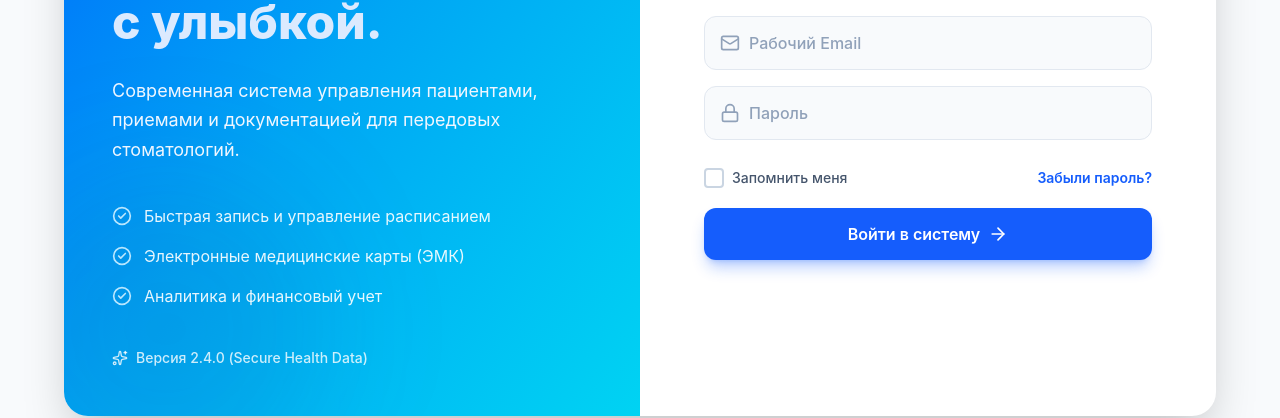
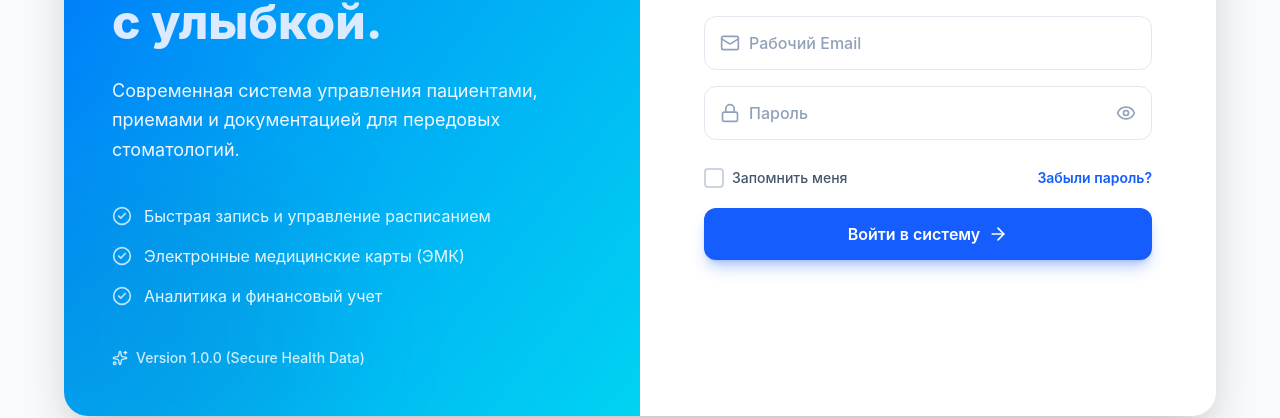
Before and after one commit to AntonLPN/crm, a React (Vite) app: page / in a window 1280 px wide. Shown: the part 352-770 px from the top of the page. Built offline with nearby package versions, Linux system fonts and the light colour scheme.

Commit message:
Add reusable `InputField` component and integrate into login form

```diff
--- a/src/LoginRegister/LoginReg.tsx
+++ b/src/LoginRegister/LoginReg.tsx
@@ -5,6 +5,7 @@ import {
     Mail, Lock, User, ShieldCheck, Stethoscope, Activity,
     ArrowRight, Sparkles, CheckCircle2
 } from 'lucide-react';
+import {InputField} from "../components/LoginRegComponents/InputField";
 
 export function App(): React.ReactElement {
     const [isLogin, setIsLogin] = React.useState<boolean>(true);
@@ -127,37 +128,32 @@ export function App(): React.ReactElement {
 function LoginForm(): React.ReactElement {
     const {t} = useTranslation();
 
+    const handleSubmit = (e: React.SubmitEvent<HTMLFormElement>) => {
+        // Предотвращаем стандартное поведение браузера (перезагрузку страницы)
+        e.preventDefault();
+        console.log('Кнопка нажата / Форма отправлена!');
+    };
+
     return (
-        <form className="space-y-5" onSubmit={(e: React.FormEvent<HTMLFormElement>) => e.preventDefault()}>
+        <form className="space-y-5" onSubmit = {handleSubmit}>
             <div className="text-center mb-8">
                 <h2 className="text-2xl font-bold text-slate-800">{t('login.title')}</h2>
                 <p className="text-slate-500 mt-2 text-sm">{t('login.subtitle')}</p>
             </div>
-
+            {/*input boxes*/}
             <div className="space-y-4">
-                <div className="relative">
-                    <div className="absolute inset-y-0 left-0 pl-4 flex items-center pointer-events-none">
-                        <Mail className="h-5 w-5 text-slate-400"/>
-                    </div>
-                    <input
+                <InputField
+                    icon={Mail}
                     type="email"
                     placeholder={t('login.email')}
-                        className="w-full pl-11 pr-4 py-3.5 bg-slate-50 border border-slate-200 rounded-xl focus:bg-white focus:border-blue-500 focus:ring-4 focus:ring-blue-500/10 transition-all outline-none text-slate-700 placeholder:text-slate-400 font-medium"
                     required
                 />
-                </div>
-
-                <div className="relative">
-                    <div className="absolute inset-y-0 left-0 pl-4 flex items-center pointer-events-none">
-                        <Lock className="h-5 w-5 text-slate-400"/>
-                    </div>
-                    <input
+                <InputField
+                    icon={Lock}
                     type="password"
                     placeholder={t('login.password')}
-                        className="w-full pl-11 pr-4 py-3.5 bg-slate-50 border border-slate-200 rounded-xl focus:bg-white focus:border-blue-500 focus:ring-4 focus:ring-blue-500/10 transition-all outline-none text-slate-700 placeholder:text-slate-400 font-medium"
                     required
                 />
-                </div>
             </div>
 
             <div className="flex items-center justify-between pt-2">
@@ -192,7 +188,7 @@ function RegisterForm(): React.ReactElement {
     const [role, setRole] = React.useState<string>('doctor');
 
     return (
-        <form className="space-y-4" onSubmit={(e: React.FormEvent<HTMLFormElement>) => e.preventDefault()}>
+        <form className="space-y-4" onSubmit={(e) => e.preventDefault()}>
             <div className="text-center mb-6">
                 <h2 className="text-2xl font-bold text-slate-800">{t('reg.title')}</h2>
                 <p className="text-slate-500 mt-2 text-sm">{t('reg.subtitle')}</p>
--- /dev/null
+++ b/src/components/LoginRegComponents/InputField.tsx
@@ -0,0 +1,52 @@
+import * as React from 'react';
+import { Eye, EyeOff, LucideIcon } from 'lucide-react';
+import { useTranslation } from 'react-i18next';
+
+interface InputFieldProps extends React.InputHTMLAttributes<HTMLInputElement> {
+    icon?: LucideIcon;
+    containerClassName?: string;
+}
+
+export const InputField: React.FC<InputFieldProps> = ({
+                                                          icon: Icon,
+                                                          containerClassName = '',
+                                                          className = '',
+                                                          type = 'text', //
+                                                          ...props
+                                                      }) => {
+    const { t } = useTranslation();
+    const [showPassword, setShowPassword] = React.useState(false);
+    const isPassword = type === 'password';
+    const inputType = isPassword && showPassword ? 'text' : type;
+
+    return (
+        <div className={`relative ${containerClassName}`}>
+            {Icon && (
+                <div className="absolute inset-y-0 left-0 pl-4 flex items-center pointer-events-none">
+                    <Icon className="h-5 w-5 text-slate-400" />
+                </div>
+            )}
+
+            <input
+                type={inputType} // 3. Передаём вычисленный тип
+                className={`w-full ${Icon ? 'pl-11' : 'px-4'} ${isPassword ? 'pr-11' : 'pr-4'} py-3.5 border border-slate-200 rounded-xl focus:bg-blue-50 focus:border-blue-500 focus:ring-4 focus:ring-blue-500/10 transition-all outline-none text-slate-700 placeholder:text-slate-400 font-medium ${className}`}
+                {...props}
+            />
+
+            {isPassword && (
+                <button
+                    type="button"
+                    onClick={() => setShowPassword((prev) => !prev)}
+                    className="absolute inset-y-0 right-0 pr-4 flex items-center text-slate-400 hover:text-slate-600 focus:outline-none transition-colors"
+                    aria-label={t(showPassword ? 'login.hidePassword' : 'login.showPassword')}
+                >
+                    {showPassword ? (
+                        <EyeOff className="h-5 w-5" />
+                    ) : (
+                        <Eye className="h-5 w-5" />
+                    )}
+                </button>
+            )}
+        </div>
+    );
+};
--- a/src/i18n.ts
+++ b/src/i18n.ts
@@ -13,7 +13,6 @@ const resources = {
                 feat1: "Быстрая запись и управление расписанием",
                 feat2: "Электронные медицинские карты (ЭМК)",
                 feat3: "Аналитика и финансовый учет",
-                version: "Версия 2.4.0 (Secure Health Data)"
             },
             tabs: { login: "Вход", register: "Регистрация" },
             login: {
@@ -23,7 +22,9 @@ const resources = {
                 password: "Пароль",
                 remember: "Запомнить меня",
                 forgot: "Забыли пароль?",
-                submit: "Войти в систему"
+                submit: "Войти в систему",
+                showPassword: "Показать пароль",
+                hidePassword: "Скрыть пароль",
             },
             reg: {
                 title: "Создать аккаунт",
@@ -51,7 +52,6 @@ const resources = {
                 feat1: "Швидкий запис та управління розкладом",
                 feat2: "Електронні медичні картки (ЕМК)",
                 feat3: "Аналітика та фінансовий облік",
-                version: "Версія 2.4.0 (Secure Health Data)"
             },
             tabs: { login: "Вхід", register: "Реєстрація" },
             login: {
@@ -61,7 +61,9 @@ const resources = {
                 password: "Пароль",
                 remember: "Запам'ятати мене",
                 forgot: "Забули пароль?",
-                submit: "Увійти в систему"
+                submit: "Увійти в систему",
+                showPassword: "Показати пароль",
+                hidePassword: "Приховати пароль",
             },
             reg: {
                 title: "Створити акаунт",
@@ -89,7 +91,7 @@ const resources = {
                 feat1: "Fast scheduling and management",
                 feat2: "Electronic Medical Records (EMR)",
                 feat3: "Analytics and financial accounting",
-                version: "Version 2.4.0 (Secure Health Data)"
+                version: "Version 1.0.0 (Secure Health Data)"
             },
             tabs: { login: "Log in", register: "Register" },
             login: {
@@ -99,7 +101,9 @@ const resources = {
                 password: "Password",
                 remember: "Remember me",
                 forgot: "Forgot password?",
-                submit: "Sign in"
+                submit: "Sign in",
+                showPassword: "Show password",
+                hidePassword: "Hide password",
             },
             reg: {
                 title: "Create account",
```
Lines whose indentation alone changed are shown as unchanged.
